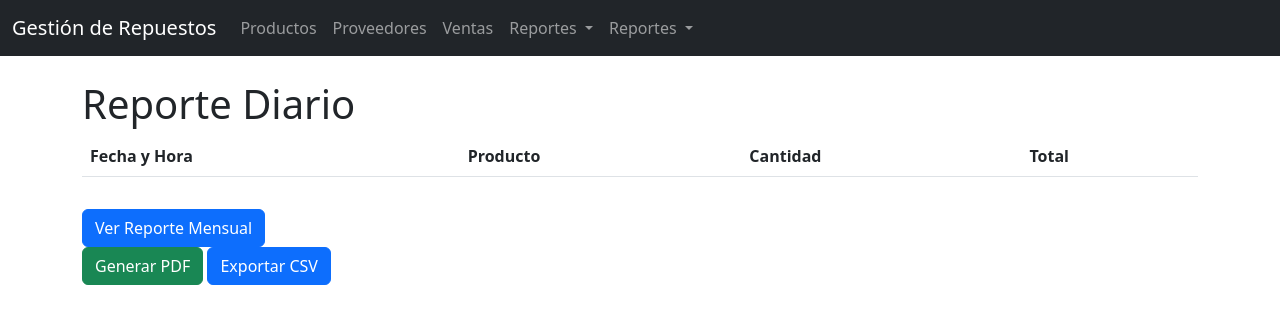
After one commit to neptuso/repuestosBase1, a Flask app: page /reportes/diario in a window 1280 px wide. The commit adds this page. Shown: the top 324 px of the page. Run offline with Flask 3, Linux system fonts and the light colour scheme; lists and menus that the app fills with data are empty; parts of the project's set-up code (start-up, migrations or seed data) failed here and were passed over.

Commit message:
Actualizaciones imnportantes: informes con filtros y lógica en ajustes

```diff
--- a/app/templates/base.html
+++ b/app/templates/base.html
@@ -1,35 +1,53 @@
 <!DOCTYPE html>
 <html lang="es">
-<head>
-    <title>{% block title %}Gestión de Repuestos{% endblock %}</title>
-    <link rel="stylesheet" href="https://cdn.jsdelivr.net/npm/bootstrap@5.3.0/dist/css/bootstrap.min.css">
-    <link href="https://cdn.jsdelivr.net/npm/bootstrap@5.1.3/dist/css/bootstrap.min.css" rel="stylesheet">
-    <script src="https://cdn.jsdelivr.net/npm/bootstrap@5.1.3/dist/js/bootstrap.bundle.min.js"></script>
-</head>
+    <head>
+        <title>{% block title %}Gestión de Repuestos{% endblock %}</title>
+        <link rel="stylesheet" href="https://cdn.jsdelivr.net/npm/bootstrap@5.3.0/dist/css/bootstrap.min.css">
+        <script src="https://cdn.jsdelivr.net/npm/bootstrap@5.3.0/dist/js/bootstrap.bundle.min.js"></script>
+    </head>
+
 <body>
     <!-- Inicio del Panel de Navegación -->
     <nav class="navbar navbar-expand-lg navbar-dark bg-dark">
         <div class="container-fluid">
             <a class="navbar-brand" href="{{ url_for('main.index') }}">Gestión de Repuestos</a>
-            <button class="navbar-toggler" type="button" data-bs-toggle="collapse" data-bs-target="#navbarNav" aria-controls="navbarNav" aria-expanded="false" aria-label="Toggle navigation">
+            <button class="navbar-toggler" type="button" data-bs-toggle="collapse" data-bs-target="#navbarNav">
                 <span class="navbar-toggler-icon"></span>
             </button>
             <div class="collapse navbar-collapse" id="navbarNav">
                 <ul class="navbar-nav">
-                    <li class="nav-item">
-                        <a class="nav-link" href="{{ url_for('productos.listar_productos') }}">Productos</a>
+                    <li class="nav-item"><a class="nav-link" href="{{ url_for('productos.listar_productos') }}">Productos</a></li>
+                    <li class="nav-item"><a class="nav-link" href="{{ url_for('proveedores.listar_proveedores') }}">Proveedores</a></li>
+                    <li class="nav-item"><a class="nav-link" href="{{ url_for('ventas.listar_ventas') }}">Ventas</a></li>
+                    <li class="nav-item dropdown">
+                        <a class="nav-link dropdown-toggle" href="#" id="reportesDropdown" role="button" data-bs-toggle="dropdown">
+                            Reportes
+                        </a>
+                        <ul class="dropdown-menu">
+                            <li><a class="dropdown-item" href="{{ url_for('reportes.reporte_diario') }}">Diario</a></li>
+                            <li><a class="dropdown-item" href="{{ url_for('reportes.reporte_mensual') }}">Mensual</a></li>
+                            <li><a class="dropdown-item" href="{{ url_for('reportes.productos_mas_vendidos') }}">Más Vendidos</a></li>
+                            <li><a class="dropdown-item" href="{{ url_for('reportes.ventas_por_cliente') }}">Por Cliente</a></li>
+                        </ul>
                     </li>
-                    <li class="nav-item">
-                        <a class="nav-link" href="{{ url_for('proveedores.listar_proveedores') }}">Proveedores</a>
+                    <li class="nav-item dropdown">
+                        <a class="nav-link dropdown-toggle" href="#" id="reportesDropdown" role="button" data-bs-toggle="dropdown">
+                            Reportes
+                        </a>
+                        <ul class="dropdown-menu">
+                            <li><a class="dropdown-item" href="{{ url_for('reportes.reporte_diario') }}">Diario</a></li>
+                            <li><a class="dropdown-item" href="{{ url_for('reportes.reporte_mensual') }}">Mensual</a></li>
+                            <li><a class="dropdown-item" href="{{ url_for('reportes.productos_mas_vendidos') }}">Más Vendidos</a></li>
+                            <li><a class="dropdown-item" href="{{ url_for('reportes.ventas_por_cliente') }}">Por Cliente</a></li>
+                            <li><a class="dropdown-item" href="{{ url_for('reportes.reporte_filtro') }}">Informe con Filtros</a></li>
+                        </ul>
                     </li>
-                    <li class="nav-item">
-                        <a class="nav-link disabled" href="#" tabindex="-1" aria-disabled="true">Ventas (Próximamente)</a>
-                    </li>
+
                 </ul>
             </div>
         </div>
     </nav>
-    <!-- Fin del Panel de Navegación -->
+        <!-- Fin del Panel de Navegación -->
 
     <div class="container mt-4">
         {% with messages = get_flashed_messages(with_categories=true) %}
--- /dev/null
+++ b/app/templates/reportes/diario.html
@@ -0,0 +1,33 @@
+{% extends "base.html" %}
+
+{% block title %}Reporte Diario{% endblock %}
+
+{% block content %}
+<h1>Reporte Diario</h1>
+<table class="table table-striped">
+    <thead>
+        <tr>
+            <th>Fecha y Hora</th>
+            <th>Producto</th>
+            <th>Cantidad</th>
+            <th>Total</th>
+        </tr>
+    </thead>
+    <tbody>
+        {% for venta in ventas %}
+        <tr>
+            <td>{{  venta.fecha_hora.strftime('%d/%m/%Y')  }}</td>
+            <td>{{ venta.producto.nombre }}</td>
+            <td>{{ venta.cantidad }}</td>
+            <td>{{ venta.total }}</td>
+        </tr>
+        {% endfor %}
+    </tbody>
+</table>
+<a href="{{ url_for('reportes.reporte_mensual') }}" class="btn btn-primary mt-3">Ver Reporte Mensual</a>
+<div class="mb-3">
+    <a href="{{ url_for('reportes.reporte_diario_pdf') }}" class="btn btn-success">Generar PDF</a>
+    <a href="{{ url_for('reportes.reporte_diario_csv') }}" class="btn btn-primary">Exportar CSV</a>
+</div>
+
+{% endblock %}
--- a/app/views/clientes.py
+++ b/app/views/clientes.py
@@ -1,7 +1,7 @@
 from flask import Blueprint, render_template, request, redirect, url_for, flash
 from app import db
 from app.models import Cliente
-from app.forms import ClienteForm
+from app.forms.main import ClienteForm
 
 clientes_bp = Blueprint('clientes', __name__)
 
--- a/app/views/productos.py
+++ b/app/views/productos.py
@@ -1,7 +1,7 @@
 from flask import Blueprint, render_template, request, redirect, url_for, flash
 from app import db
 from app.models import Producto
-from app.forms import ProductoForm
+from app.forms.main import ProductoForm
 
 productos_bp = Blueprint('productos', __name__)
 
--- a/app/views/proveedores.py
+++ b/app/views/proveedores.py
@@ -1,7 +1,7 @@
 from flask import Blueprint, render_template, request, redirect, url_for, flash
 from app import db
 from app.models import Proveedor
-from app.forms import ProveedorForm
+from app.forms.main import ProveedorForm
 
 proveedores_bp = Blueprint('proveedores', __name__)
 
--- /dev/null
+++ b/app/views/reportes.py
@@ -0,0 +1,193 @@
+from flask import Blueprint, render_template, request
+from app.forms.main import VentasPorClienteForm
+from app.models import Venta, Producto, Cliente
+from datetime import datetime, timedelta, timezone
+from app import db
+
+
+hoy = datetime.now(timezone.utc).date()
+reportes_bp = Blueprint('reportes', __name__)
+
+@reportes_bp.route('/reportes/diario')
+def reporte_diario():
+    hoy = datetime.now(timezone.utc).date()
+    manana = hoy + timedelta(days=1)
+    ventas = Venta.query.filter(Venta.fecha_hora >= hoy, Venta.fecha_hora < manana).all()
+    return render_template('reportes/diario.html', ventas=ventas)
+
+@reportes_bp.route('/reportes/mensual')
+def reporte_mensual():
+    mes_actual = datetime.now(timezone.utc).month
+    año_actual = datetime.now(timezone.utc).year
+    ventas_por_dia = db.session.query(
+        db.func.date(Venta.fecha_hora).label('dia'),
+        db.func.sum(Venta.cantidad * Venta.precio_unitario).label('total')
+    ).filter(
+        db.extract('year', Venta.fecha_hora) == año_actual,
+        db.extract('month', Venta.fecha_hora) == mes_actual
+    ).group_by(
+        db.func.date(Venta.fecha_hora)
+    ).all()
+    return render_template('reportes/mensual.html', ventas_por_dia=ventas_por_dia)
+
+@reportes_bp.route('/reportes/mas_vendidos')
+def productos_mas_vendidos():
+    productos = db.session.query(
+        Producto.nombre,
+        db.func.sum(Venta.cantidad).label('total_cantidad')
+    ).join(Venta).group_by(
+        Producto.id
+    ).order_by(
+        db.desc('total_cantidad')
+    ).limit(10).all()
+    return render_template('reportes/mas_vendidos.html', productos=productos)
+
+
+@reportes_bp.route('/reportes/ventas_por_cliente', methods=['GET', 'POST'])
+def ventas_por_cliente():
+    form = VentasPorClienteForm()
+    form.cliente_id.choices = [
+        (c.id, c.nombre) for c in Cliente.query.all()
+    ]
+    ventas = []
+    if form.validate_on_submit():
+        ventas = Venta.query.filter(
+            Venta.cliente_id == form.cliente_id.data,
+            Venta.fecha_hora >= form.fecha_inicio.data,
+            Venta.fecha_hora <= form.fecha_fin.data
+        ).all()
+    return render_template('reportes/ventas_por_cliente.html', form=form, ventas=ventas)
+
+
+from flask import Response
+from reportlab.pdfgen import canvas
+from io import BytesIO
+
+@reportes_bp.route('/reportes/diario/pdf')
+def reporte_diario_pdf():
+    hoy = datetime.now(timezone.utc).date()
+    manana = hoy + timedelta(days=1)
+    ventas = Venta.query.filter(Venta.fecha_hora >= hoy, Venta.fecha_hora < manana).all()
+
+    # Generar PDF en memoria
+    buffer = BytesIO()
+    pdf = canvas.Canvas(buffer)
+    pdf.setFont("Helvetica", 12)
+    pdf.drawString(100, 800, "Reporte Diario - Ventas")
+    y = 750
+    for venta in ventas:
+        texto = f"{venta.fecha_hora} - {venta.producto.nombre} - Cantidad: {venta.cantidad} - Total: ${venta.total:.2f}"
+        pdf.drawString(50, y, texto)
+        y -= 20
+        if y < 50:  # Nueva página si el espacio se acaba
+            pdf.showPage()
+            y = 750
+    pdf.save()
+
+    buffer.seek(0)
+    return Response(buffer, mimetype='application/pdf', headers={"Content-Disposition": "inline; filename=reporte_diario.pdf"})
+
+
+from io import StringIO
+from flask import Response
+import csv
+
+@reportes_bp.route('/reportes/diario/csv')
+def reporte_diario_csv():
+    hoy = datetime.now(timezone.utc).date()
+    manana = hoy + timedelta(days=1)
+    ventas = Venta.query.filter(Venta.fecha_hora >= hoy, Venta.fecha_hora < manana).all()
+
+    # Crear CSV en memoria
+    output = StringIO()  # Cambiar a StringIO
+    writer = csv.writer(output)
+    writer.writerow(["Fecha", "Producto", "Cantidad", "Total"])  # Cabecera
+    for venta in ventas:
+        writer.writerow([venta.fecha_hora, venta.producto.nombre, venta.cantidad, f"${venta.total:.2f}"])
+
+    # Retornar el CSV como bytes
+    output.seek(0)
+    return Response(output.getvalue(), mimetype='text/csv', headers={"Content-Disposition": "attachment; filename=reporte_diario.csv"})
+
+
+# repoprte mensual - genera PDF
+@reportes_bp.route('/reportes/mensual/pdf')
+def reporte_mensual_pdf():
+    mes_actual = datetime.now(timezone.utc).month
+    año_actual = datetime.now(timezone.utc).year
+    ventas_por_dia = db.session.query(
+        db.func.date(Venta.fecha_hora).label('dia'),
+        db.func.sum(Venta.cantidad * Venta.precio_unitario).label('total')
+    ).filter(
+        db.extract('year', Venta.fecha_hora) == año_actual,
+        db.extract('month', Venta.fecha_hora) == mes_actual
+    ).group_by(
+        db.func.date(Venta.fecha_hora)
+    ).all()
+
+    # Generar PDF
+    buffer = BytesIO()
+    pdf = canvas.Canvas(buffer)
+    pdf.setFont("Helvetica", 12)
+    pdf.drawString(100, 800, "Reporte Mensual - Ventas")
+    y = 750
+    for venta in ventas_por_dia:
+        texto = f"{venta.dia} - Total: ${venta.total:.2f}"
+        pdf.drawString(50, y, texto)
+        y -= 20
+        if y < 50:
+            pdf.showPage()
+            y = 750
+    pdf.save()
+    buffer.seek(0)
+    return Response(buffer, mimetype='application/pdf', headers={"Content-Disposition": "inline; filename=reporte_mensual.pdf"})
+
+
+# Reporte mensual para exportar CSV
+@reportes_bp.route('/reportes/mensual/csv')
+def reporte_mensual_csv():
+    mes_actual = datetime.now(timezone.utc).month
+    año_actual = datetime.now(timezone.utc).year
+    ventas_por_dia = db.session.query(
+        db.func.date(Venta.fecha_hora).label('dia'),
+        db.func.sum(Venta.cantidad * Venta.precio_unitario).label('total')
+    ).filter(
+        db.extract('year', Venta.fecha_hora) == año_actual,
+        db.extract('month', Venta.fecha_hora) == mes_actual
+    ).group_by(
+        db.func.date(Venta.fecha_hora)
+    ).all()
+
+    # Crear CSV - informe diario
+    output = StringIO()
+    writer = csv.writer(output)
+    writer.writerow(["Día", "Total Ventas"])
+    for venta in ventas_por_dia:
+        writer.writerow([venta.dia, f"${venta.total:.2f}"])
+    output.seek(0)
+    return Response(output.getvalue(), mimetype='text/csv', headers={"Content-Disposition": "attachment; filename=reporte_mensual.csv"})
+
+
+from app.forms.filtros import FiltroVentasForm
+@reportes_bp.route('/reportes/filtro', methods=['GET', 'POST'])
+def reporte_filtro():
+    form = FiltroVentasForm()
+
+    # Opciones dinámicas para productos y clientes
+    form.producto_id.choices = [(0, 'Todos')] + [(p.id, p.nombre) for p in Producto.query.all()]
+    form.cliente_id.choices = [(0, 'Todos')] + [(c.id, c.nombre) for c in Cliente.query.all()]
+
+    # Filtrado dinámico
+    ventas = Venta.query
+    if form.validate_on_submit():
+        if form.producto_id.data != 0:
+            ventas = ventas.filter(Venta.producto_id == form.producto_id.data)
+        if form.cliente_id.data != 0:
+            ventas = ventas.filter(Venta.cliente_id == form.cliente_id.data)
+        if form.fecha_inicio.data:
+            ventas = ventas.filter(Venta.fecha_hora >= form.fecha_inicio.data)
+        if form.fecha_fin.data:
+            ventas = ventas.filter(Venta.fecha_hora <= form.fecha_fin.data)
+
+    ventas = ventas.all()
+    return render_template('reportes/filtro.html', form=form, ventas=ventas)
```
Also changed, not shown: app/__init__.py (+7 -0 lines), app/forms/filtros.py (added, +10 -0 lines), app/forms/main.py (added, +52 -0 lines), app/templates/reportes/filtro.html (added, +48 -0 lines), app/templates/reportes/mas_vendidos.html (added, +23 -0 lines), app/templates/reportes/mensual.html (added, +30 -0 lines), app/templates/reportes/ventas_por_cliente.html (added, +46 -0 lines), app/templates/ventas/crear.html (+7 -0 lines), app/views/ventas.py (+14 -5 lines).
